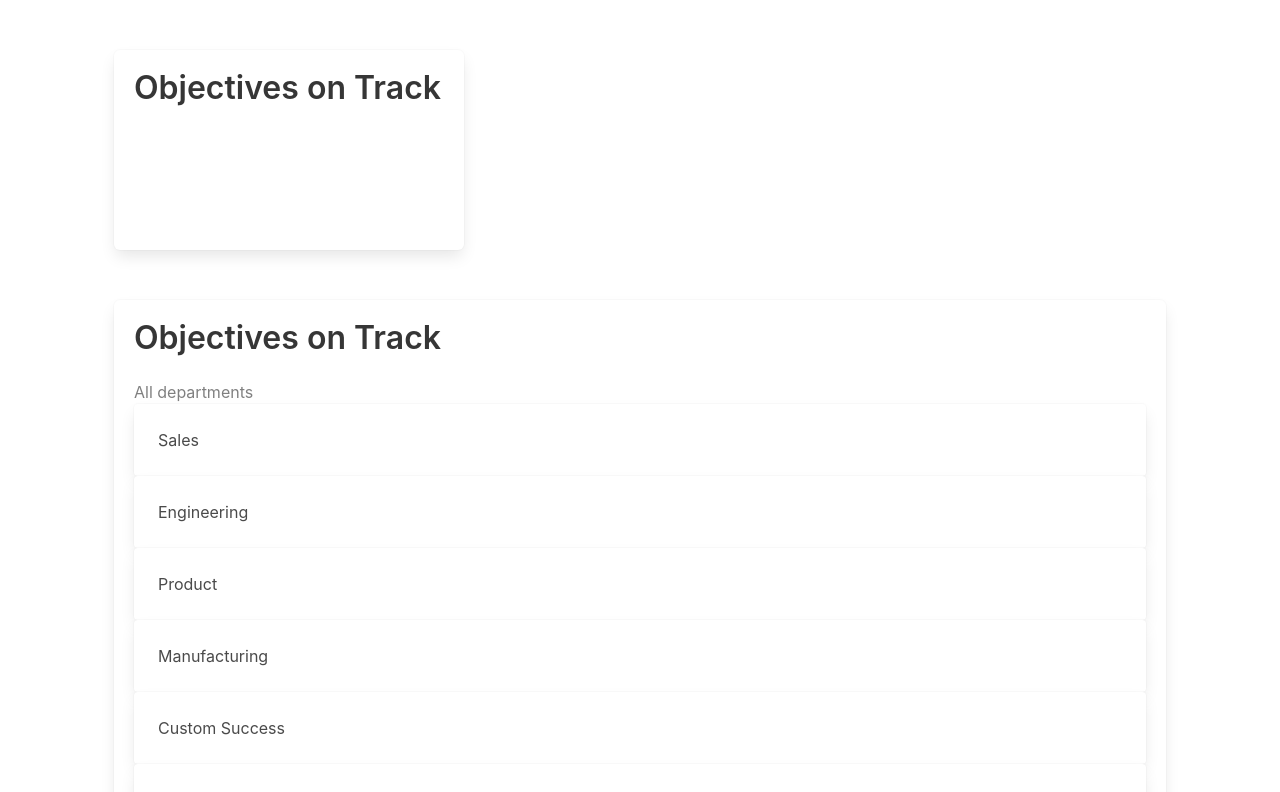
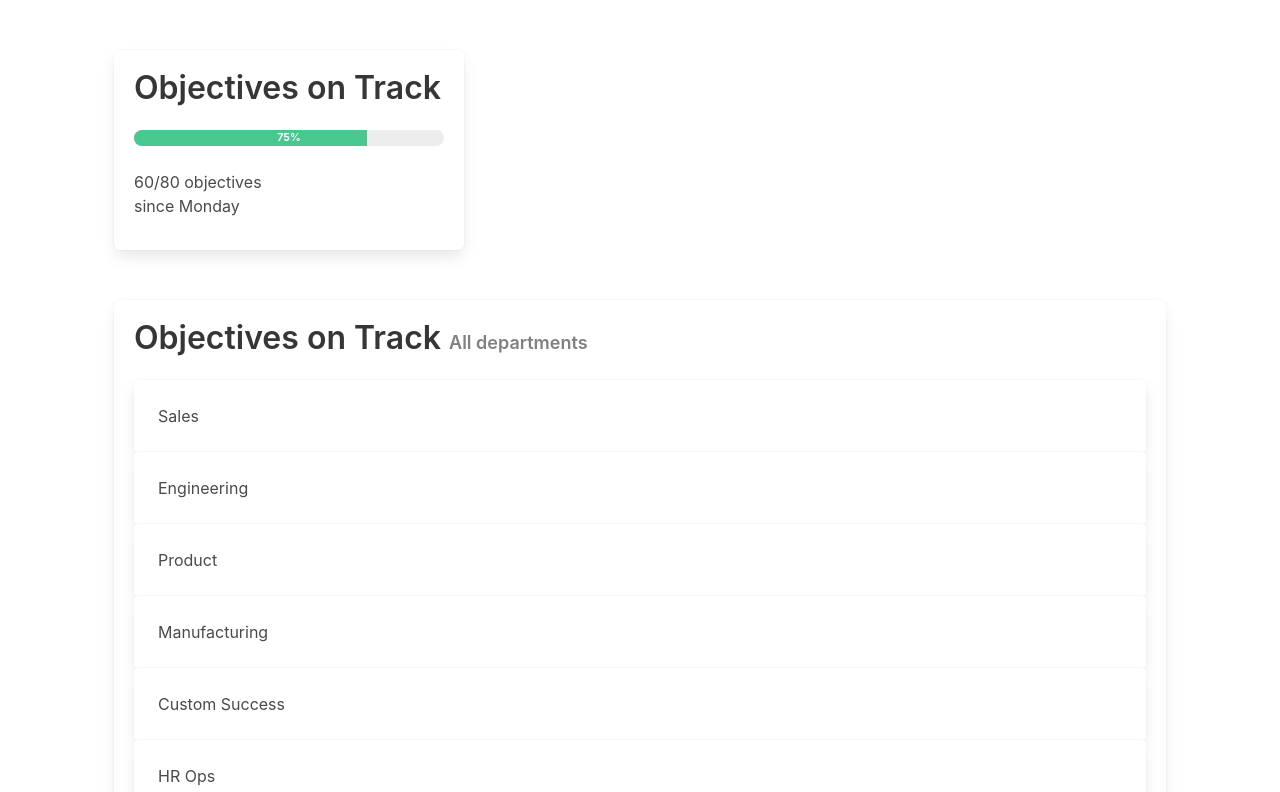
Before and after one commit to mansoormohd9/analytics, a Vue app: page / in a window 1280 px wide. Shown: the top 792 px of the page. Built offline with nearby package versions, Linux system fonts and the light colour scheme.

Commit message:
Few random css tweaks

```diff
--- a/src/components/Departments.vue
+++ b/src/components/Departments.vue
@@ -2,8 +2,7 @@
   <div class="tile is-ancestor department" v-show="isDepartmentView">
     <div class="tile">
       <article class="tile is-child box">
-        <p class="title">Objectives on Track</p>
-        <p class="custom-subtitle">All departments</p>
+        <p class="title">Objectives on Track <span class="custom-subtitle">All departments</span></p>
         <div class="content">
           <DepartmentCard v-for="(department, index) in departments" :key="index" :department="department"></DepartmentCard>
         </div>
@@ -37,7 +36,8 @@ export default class Departments extends Vue{
 .tile.department {
   margin: 50px;
 }
-p.custom-subtitle{
+span.custom-subtitle{
+  font-size: large;
   color: grey;
 }
 </style>
--- a/src/components/Teams.vue
+++ b/src/components/Teams.vue
@@ -2,9 +2,10 @@
   <div class="tile is-ancestor team" v-show="isTeamView">
     <div class="tile">
       <article class="tile is-child box">
-        <p class="title">Objectives on Track</p>
-        <p class="custom-subtitle" v-on:click="setDepartmentView">All departments ></p>
-        <p class="custom-subtitle-child">Product</p>
+        <p class="title">Objectives on Track
+          <span class="custom-subtitle" v-on:click="setDepartmentView">All departments > </span>
+          <span class="custom-subtitle-child">Product</span>
+        </p>
         <div class="content">
           <TeamCard v-for="(team, index) in teams" :key="index" :team="team"></TeamCard>
         </div>
@@ -43,10 +44,11 @@ export default class Teams extends Vue{
 .tile.team {
   margin: 50px;
 }
-p.custom-subtitle{
+span.custom-subtitle{
   color: cyan;
 }
-p.custom-subtitle-child{
+span.custom-subtitle-child{
   color: gray;
+  font-size: large;
 }
 </style>
--- a/src/components/Title.vue
+++ b/src/components/Title.vue
@@ -3,6 +3,11 @@
     <div class="tile">
       <article class="tile is-child box">
         <p class="title">Objectives on Track</p>
+        <section>
+          <b-progress type="is-success" show-value format="percent" :value="75"></b-progress>
+          <p class="objective">60/80 objectives</p>
+          <p>since Monday</p>
+      </section>
       </article>
     </div>
   </div>
```
